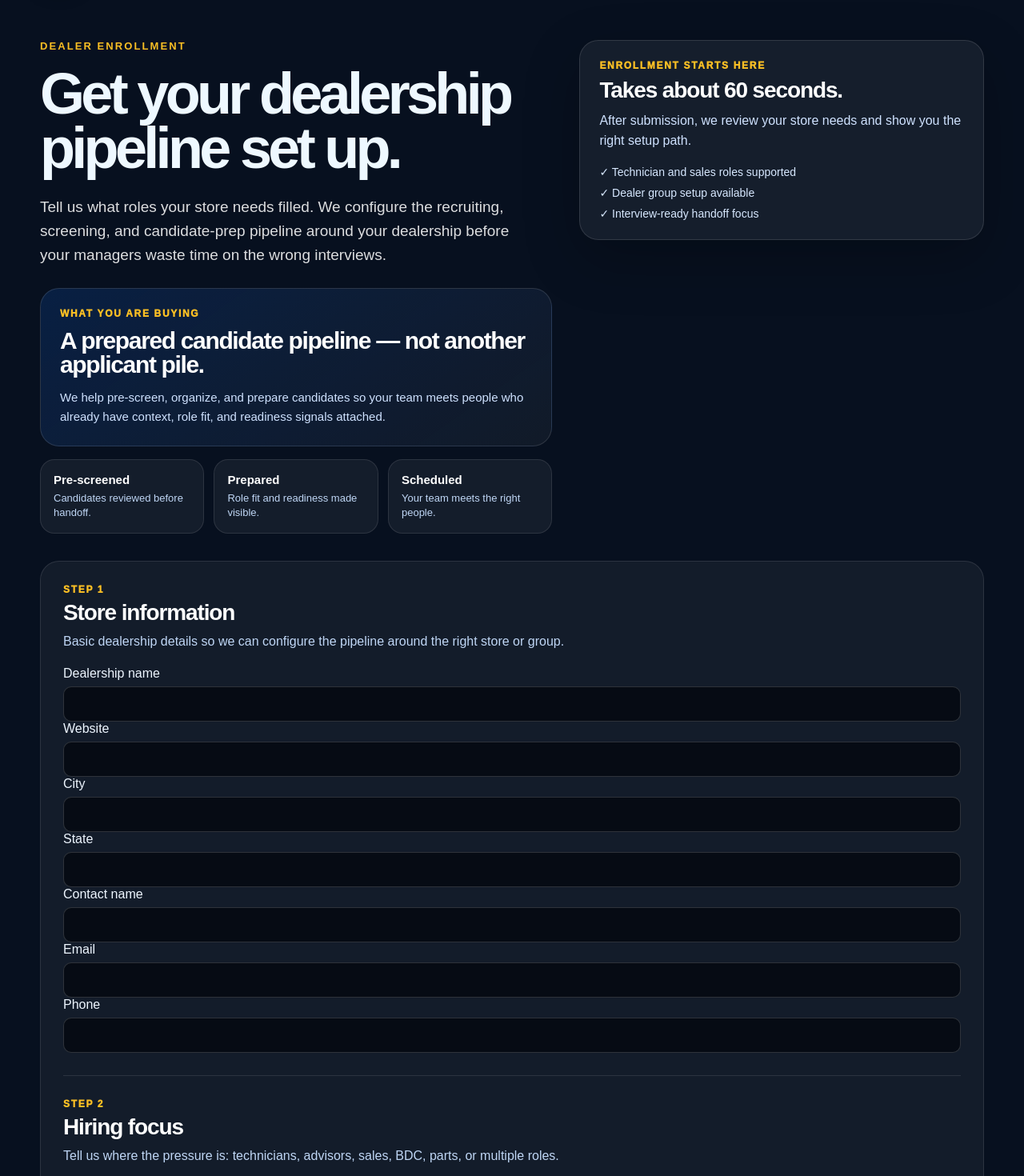
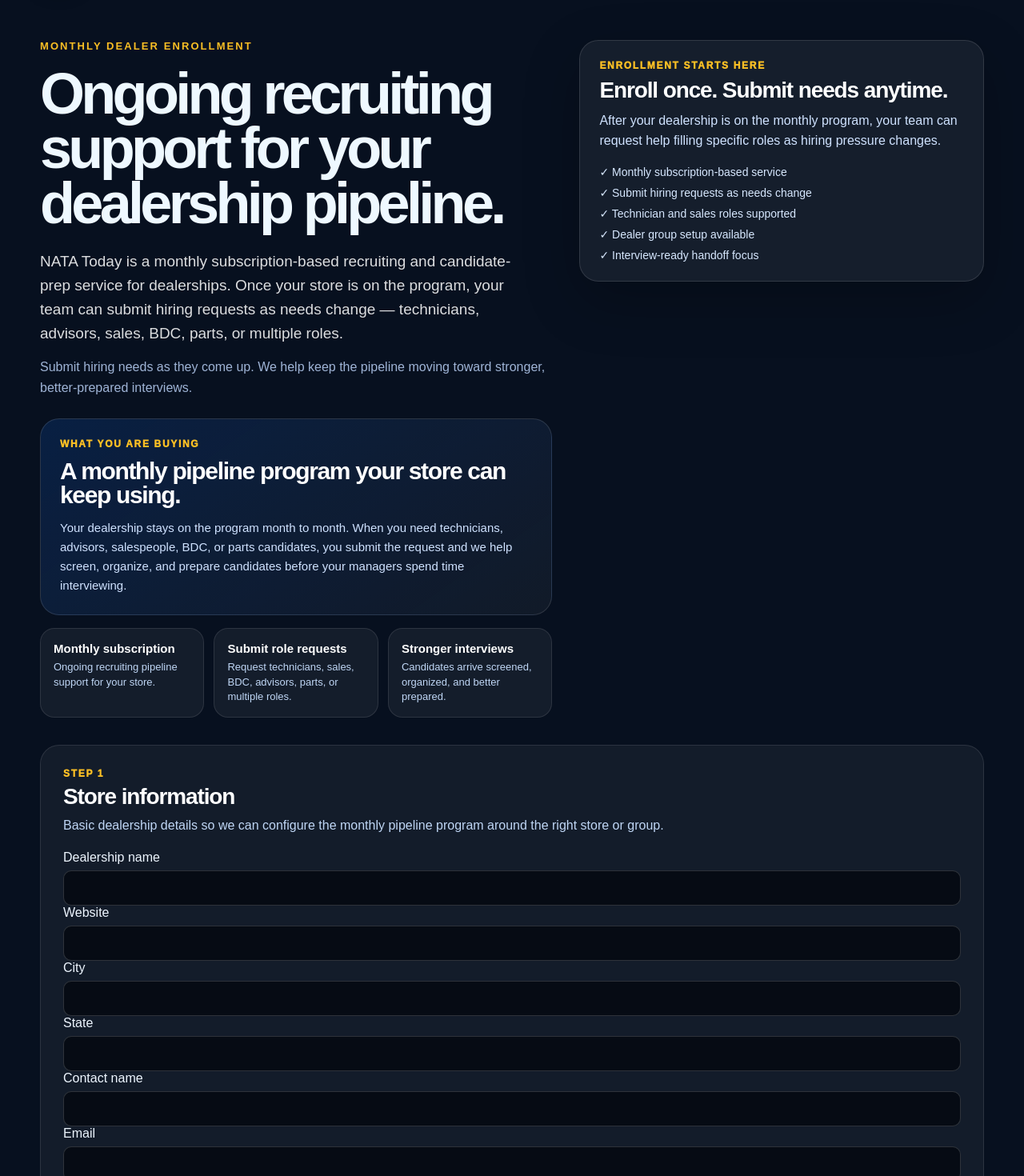
Before and after one commit to zlomke76-del/natatoday, a Next.js app: page /pricing in a window 1280 px wide. Shown: the part 80-1550 px from the top of the page at 80% size. Built offline with nearby package versions, Linux system fonts and the light colour scheme.

Commit message:
Update page.tsx

```diff
--- a/app/pricing/page.tsx
+++ b/app/pricing/page.tsx
@@ -50,16 +50,22 @@ export default function PricingIntakePage() {
           }}
         >
           <div>
-            <div className="eyebrow">Dealer enrollment</div>
+            <div className="eyebrow">Monthly dealer enrollment</div>
 
             <h1 style={{ fontSize: "clamp(44px,6vw,72px)", lineHeight: 0.95 }}>
-              Get your dealership pipeline set up.
+              Ongoing recruiting support for your dealership pipeline.
             </h1>
 
             <p className="lede">
-              Tell us what roles your store needs filled. We configure the
-              recruiting, screening, and candidate-prep pipeline around your
-              dealership before your managers waste time on the wrong interviews.
+              NATA Today is a monthly subscription-based recruiting and
+              candidate-prep service for dealerships. Once your store is on the
+              program, your team can submit hiring requests as needs change —
+              technicians, advisors, sales, BDC, parts, or multiple roles.
+            </p>
+
+            <p style={{ marginTop: 14, color: "#9fb4d6", lineHeight: 1.6 }}>
+              Submit hiring needs as they come up. We help keep the pipeline
+              moving toward stronger, better-prepared interviews.
             </p>
 
             <div
@@ -94,7 +100,7 @@ export default function PricingIntakePage() {
                   letterSpacing: "-0.045em",
                 }}
               >
-                A prepared candidate pipeline — not another applicant pile.
+                A monthly pipeline program your store can keep using.
               </h2>
 
               <p
@@ -105,9 +111,11 @@ export default function PricingIntakePage() {
                   fontSize: 15,
                 }}
               >
-                We help pre-screen, organize, and prepare candidates so your
-                team meets people who already have context, role fit, and
-                readiness signals attached.
+                Your dealership stays on the program month to month. When you
+                need technicians, advisors, salespeople, BDC, or parts
+                candidates, you submit the request and we help screen, organize,
+                and prepare candidates before your managers spend time
+                interviewing.
               </p>
             </div>
 
@@ -119,9 +127,18 @@ export default function PricingIntakePage() {
                 marginTop: 16,
               }}
             >
-              <ProofCard title="Pre-screened" copy="Candidates reviewed before handoff." />
-              <ProofCard title="Prepared" copy="Role fit and readiness made visible." />
-              <ProofCard title="Scheduled" copy="Your team meets the right people." />
+              <ProofCard
+                title="Monthly subscription"
+                copy="Ongoing recruiting pipeline support for your store."
+              />
+              <ProofCard
+                title="Submit role requests"
+                copy="Request technicians, sales, BDC, advisors, parts, or multiple roles."
+              />
+              <ProofCard
+                title="Stronger interviews"
+                copy="Candidates arrive screened, organized, and better prepared."
+              />
             </div>
           </div>
 
@@ -156,12 +173,12 @@ export default function PricingIntakePage() {
                 letterSpacing: "-0.04em",
               }}
             >
-              Takes about 60 seconds.
+              Enroll once. Submit needs anytime.
             </h2>
 
             <p style={{ color: "#cfe2ff", lineHeight: 1.55, marginTop: 12 }}>
-              After submission, we review your store needs and show you the
-              right setup path.
+              After your dealership is on the monthly program, your team can
+              request help filling specific roles as hiring pressure changes.
             </p>
 
             <div
@@ -173,6 +190,8 @@ export default function PricingIntakePage() {
                 fontSize: 14,
               }}
             >
+              <span>✓ Monthly subscription-based service</span>
+              <span>✓ Submit hiring requests as needs change</span>
               <span>✓ Technician and sales roles supported</span>
               <span>✓ Dealer group setup available</span>
               <span>✓ Interview-ready handoff focus</span>
@@ -192,7 +211,7 @@ export default function PricingIntakePage() {
           <SectionHeader
             kicker="Step 1"
             title="Store information"
-            copy="Basic dealership details so we can configure the pipeline around the right store or group."
+            copy="Basic dealership details so we can configure the monthly pipeline program around the right store or group."
           />
 
           <div className="grid-2" style={{ gap: 16, marginTop: 18 }}>
@@ -216,7 +235,7 @@ export default function PricingIntakePage() {
           <SectionHeader
             kicker="Step 2"
             title="Hiring focus"
-            copy="Tell us where the pressure is: technicians, advisors, sales, BDC, parts, or multiple roles."
+            copy="Tell us where the pressure is now. Once enrolled, your dealership can continue submitting role requests as needs change."
           />
 
           <div className="grid-2" style={{ gap: 16, marginTop: 18 }}>
@@ -256,7 +275,7 @@ export default function PricingIntakePage() {
             <button className="btn btn-primary">Start enrollment</button>
 
             <p style={{ margin: 0, color: "#9fb4d6", fontSize: 14 }}>
-              No commitment required. We review fit first.
+              Monthly program. No long-term commitment required.
             </p>
           </div>
         </form>
@@ -273,8 +292,9 @@ export default function PricingIntakePage() {
           }}
         >
           <strong style={{ color: "#fff" }}>After submission:</strong> we review
-          your store needs, configure the recommended pipeline, and show you how
-          candidates move from intake to prepared interview.
+          your store needs, configure the recommended monthly pipeline program,
+          and show you how candidates move from request to screening to prepared
+          interview.
         </div>
       </section>
     </main>
```
